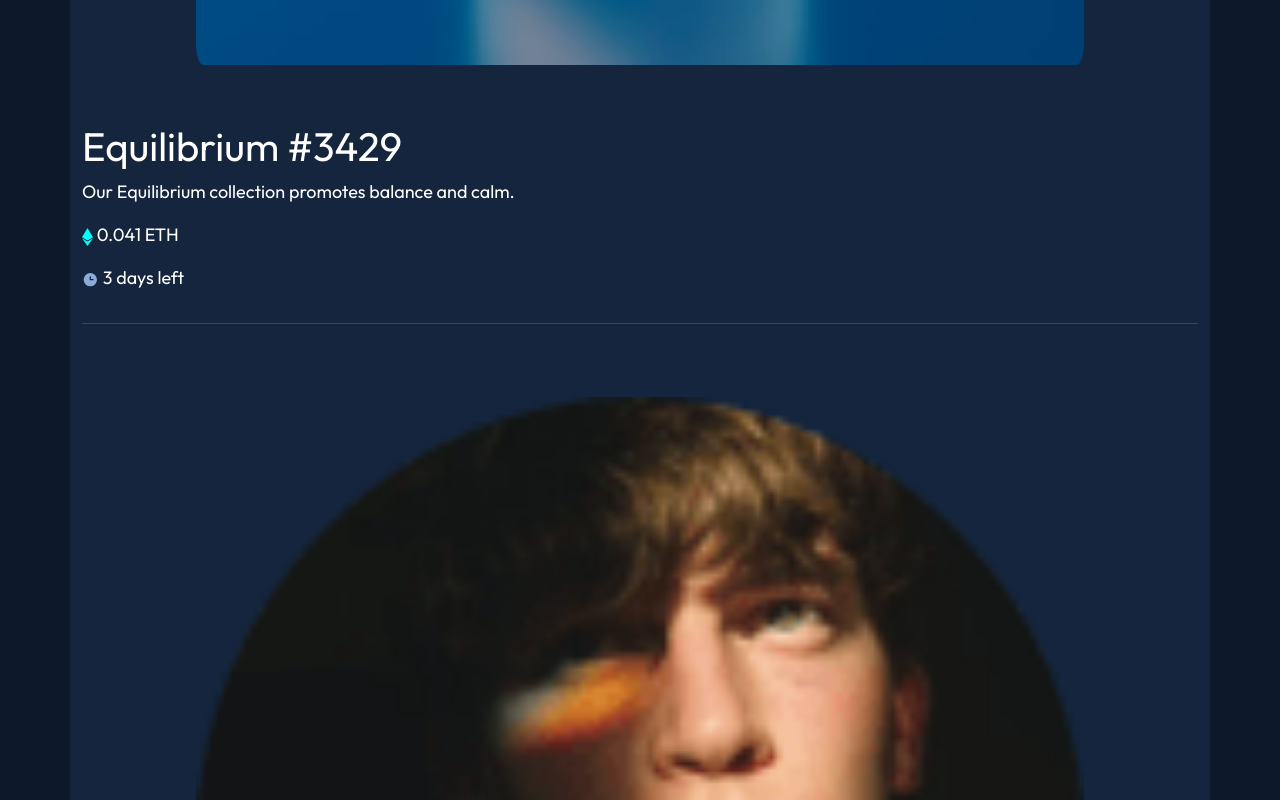
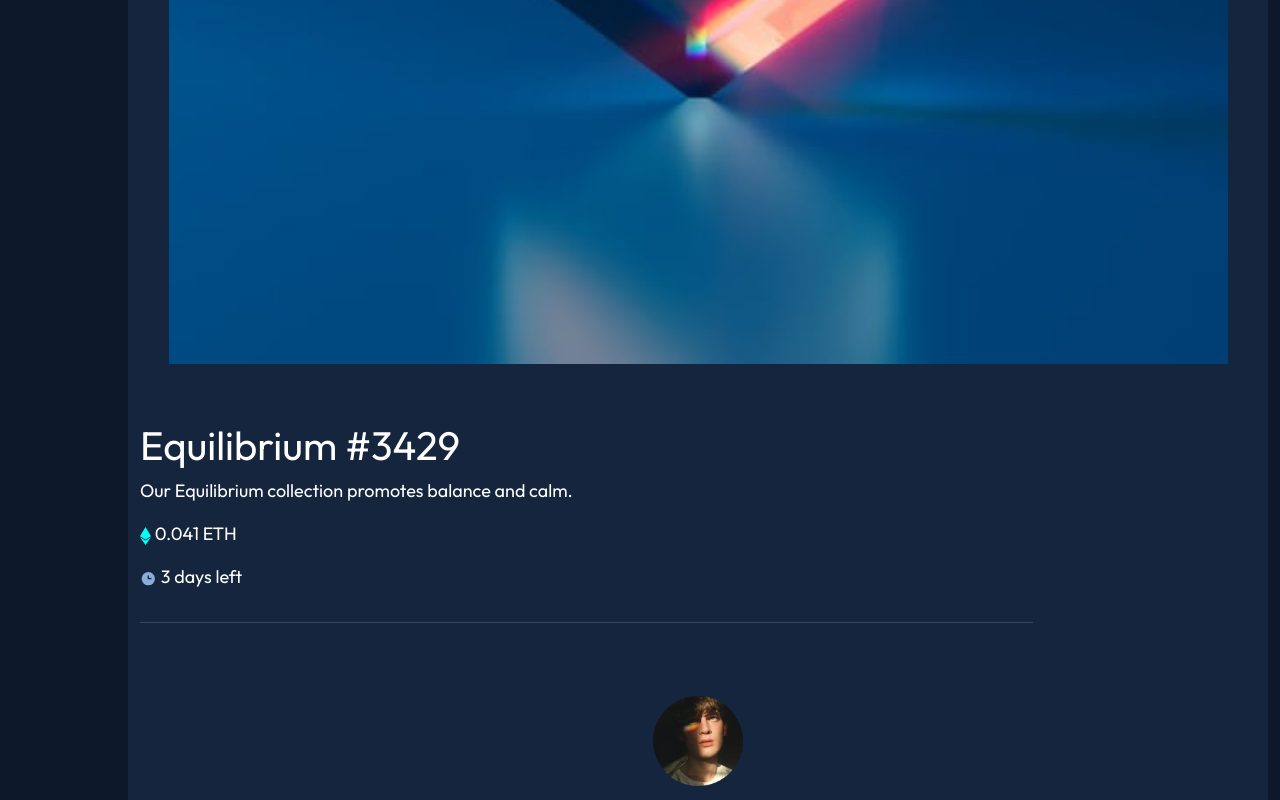
Before and after one commit to mikeFrees/nft-preview-card-component-main, a plain HTML site: page index.html in a window 1280 px wide. Shown: the part 880-1680 px from the top of the page. Drawn offline with nearby package versions, Linux system fonts and the light colour scheme.

Commit message:
removed bootstrap classes, updated user avatar

```diff
--- a/index.html
+++ b/index.html
@@ -25,7 +25,7 @@
       </svg>
     </div>
 
-    <div class="row">
+    <main class="row">
       <h1>Equilibrium #3429</h1>
 
       <p>Our Equilibrium collection promotes balance and calm.</p>
@@ -43,7 +43,7 @@
         </svg>
         3 days left
       </p>
-    </div>
+    </main>
 
     <hr>
 
@@ -51,12 +51,11 @@
       <img src="images/image-avatar.png" alt="A picture of the brown haired creator of the image above, half of his face is enlightened and the other half is in the shadow with a small light spot on his eye." />
       <p>Creation of Jules Wyvern</p>
     </div>
-
+  </div>
     <footer class="attribution">
       Challenge by <a href="https://www.frontendmentor.io?ref=challenge" target="_blank">Frontend Mentor</a>. <br>
       Coded by <a href="https://www.linkedin.com/in/mike-frees/" target="_blank">Frees Mike</a>.
     </footer>
-  </div>
   <script src="https://cdn.jsdelivr.net/npm/bootstrap@5.3.0/dist/js/bootstrap.bundle.min.js" integrity="sha384-geWF76RCwLtnZ8qwWowPQNguL3RmwHVBC9FhGdlKrxdiJJigb/j/68SIy3Te4Bkz" crossorigin="anonymous"></script>
 </body>
 </html>
--- a/scss/_style.scss
+++ b/scss/_style.scss
@@ -21,17 +21,24 @@ body{
 }
 
 .container {
+    margin: 10%;
     background-color: $VeryDarkBlueCard;
-    border-radius: 20px;
+    border-radius: 10px;
+    width: 90%;
     img {
-        border-radius: 20px;
-        width: 80%;
+        border-radius: 10px;
+        width: 95%;
         height: 50%;
         margin: 5% auto;
     }
     hr {
         border-top: 1px solid $SoftBlue;
+        width: 80%;
     }
+}
+
+img[src="images/image-avatar.png"] {
+    width: 10%;
 }
 
 .attribution { font-size: 11px; text-align: center; }
```
Also changed, not shown: css/style-desktop.css, 1 other file.
